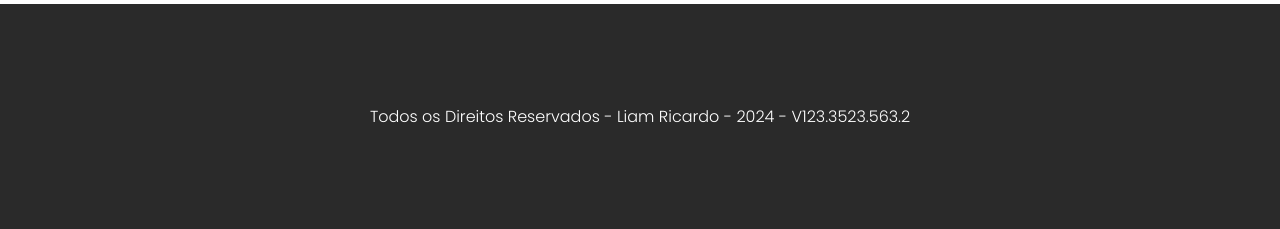
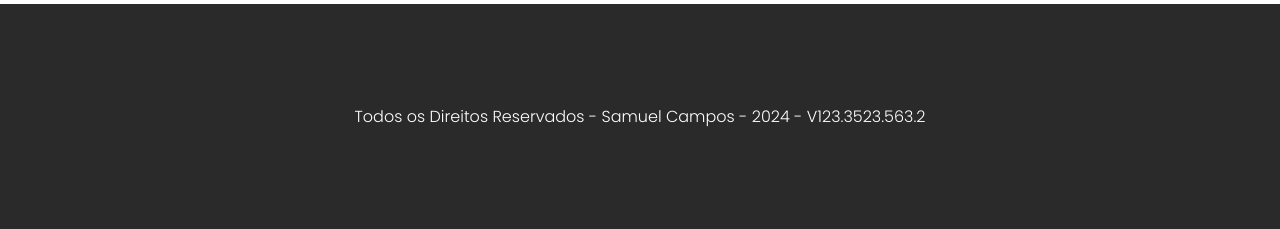
Before and after one commit to tumamaent/Banco-de-dados, a Flask app: page /login in a window 1280 px wide. Shown: the part 725-954 px from the top of the page. Run offline with Flask 3, Linux system fonts and the light colour scheme.

Commit message:
Projeto Modificado

```diff
--- a/criar_database.py
+++ b/criar_database.py
@@ -1,10 +1,10 @@
 from app import db, create_app
 from app.models import User,Veicles
 
-# Crea la aplicación
+
 app = create_app()
 
-# Crear la base de datos dentro del contexto de la aplicación
+
 with app.app_context():
     db.create_all()
     print("Banco de datos creado perfectamente")
--- a/templates/login.html
+++ b/templates/login.html
@@ -50,7 +50,7 @@
         </main>
     </section>
     <footer>
-        Todos os Direitos Reservados - Liam Ricardo - 2024 - V123.3523.563.2
+        Todos os Direitos Reservados - Samuel Campos - 2024 - V123.3523.563.2
     </footer>
 </body>
 </html>
```
